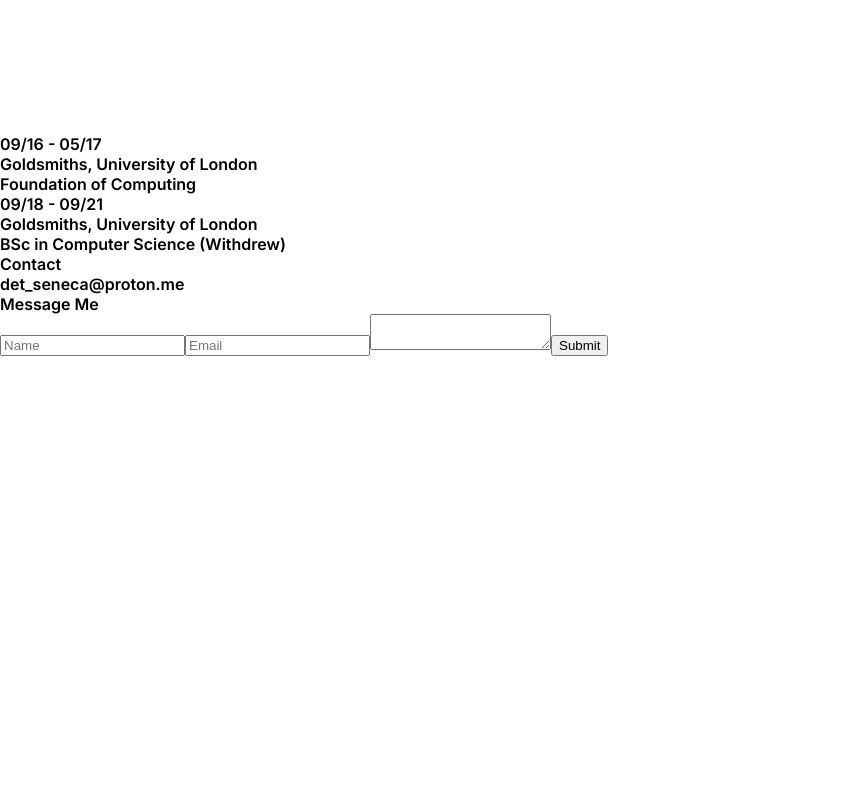
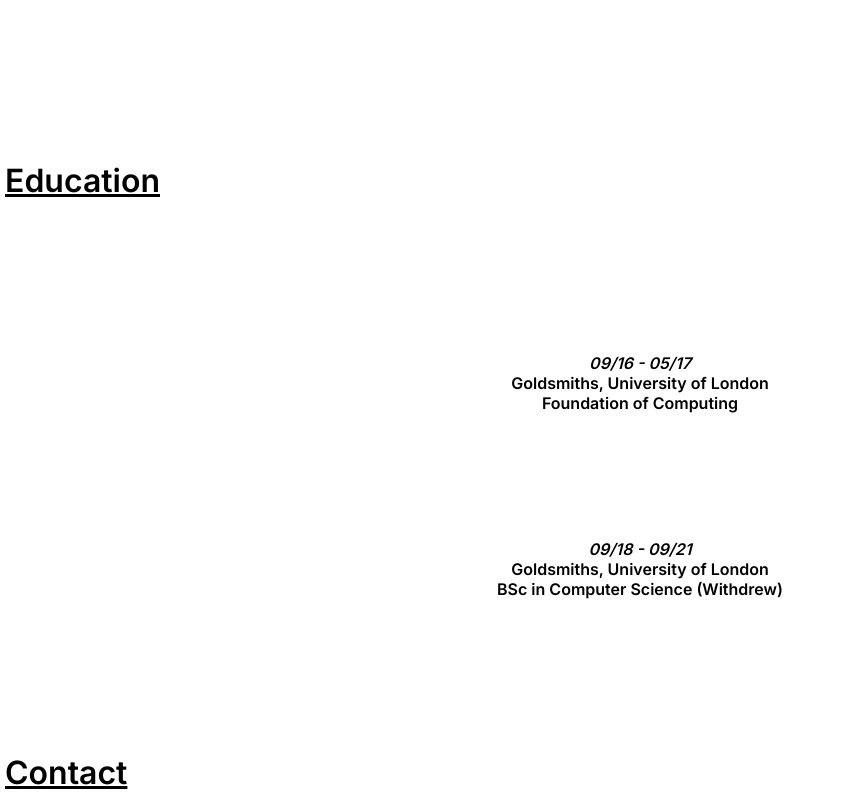
Before and after one commit to dt-seneca/my-portfolio, a Gatsby site: page / in a window 1280 px wide. Shown: the part 1540-2340 px from the top of the page, without its empty margins (0-845 px from the left). Before the commit the page ends 1896 px from the top, so only its background shows below. Built offline with nearby package versions, Linux system fonts and the light colour scheme; Gatsby itself is replaced by a stand-in of ours.

Commit message:
Finished styling.

```diff
--- a/src/components/contact.js
+++ b/src/components/contact.js
@@ -1,9 +1,10 @@
 import * as React from 'react'
-
+import {container, contactHeading} from './contact.module.css'
 const Contact = () => {
     return (
         <div>
-            <div>Contact</div>
+            <h2 className={contactHeading}>Contact</h2>
+            <div className={container}>
                 <div>det_seneca@proton.me</div>
                 <form>
                     <div>Message Me</div>
@@ -11,8 +12,9 @@ const Contact = () => {
                     <input type="email" placeholder='Email'/>
                     <textarea>
                     </textarea>
-                <input type="submit" />
+                    <input type="submit" value="Send" />
                 </form>
+            </div>
         </div>
     )
 }
--- /dev/null
+++ b/src/components/contact.module.css
@@ -0,0 +1,46 @@
+.container {
+    display: flex;
+    height: 500px;
+    flex-direction: column;
+    justify-content: space-evenly;
+    align-items: center;
+    margin: 0;
+    padding: 0;
+    width: 100%;
+}
+.contactHeading {
+    text-decoration: underline;
+    font-size: 2rem;
+    margin-left: 5px;
+}
+.container form {
+    display: flex;
+    flex-direction: column;
+    width: 500px;
+    height: 300px;
+    justify-content: space-between;
+}
+.container form > input {
+    font-size: 1rem;
+}
+.container form input[type="submit"] {
+    background: white;
+    color: black;
+    font-size: 1rem;
+    border: 1px solid black;
+    transition: all 0.5s;
+    padding: 8px 16px;
+    border-radius: 5px;
+    width: 150px;
+    align-self: center;
+}
+.container form input[type="submit"]:hover {
+    cursor: pointer;
+    background: black;
+    color: white;
+}
+@media only screen and (max-width: 740px) {
+    .container form {
+        width: 70vw;
+    }
+}
--- a/src/components/education.js
+++ b/src/components/education.js
@@ -1,20 +1,17 @@
 import * as React from 'react'
-
+import {container, educationHeading} from './education.module.css'
 const Education = () => {
     return (
         <div>
-            <div>
+            <h2 className={educationHeading}>Education</h2>
+            <div className={container}>
                 <div>
-                    09/16 - 05/17
-                </div>
-                <div>
+                    <em>09/16 - 05/17</em><br />
                     Goldsmiths, University of London<br />
                     Foundation of Computing
                 </div>
                 <div>
-                    09/18 - 09/21
-                </div>
-                <div>
+                    <em>09/18 - 09/21</em><br />
                     Goldsmiths, University of London <br />
                     BSc in Computer Science (Withdrew)
                 </div>
--- /dev/null
+++ b/src/components/education.module.css
@@ -0,0 +1,20 @@
+.container {
+    display: flex;
+    height: 500px;
+    flex-direction: column;
+    justify-content: space-evenly;
+    align-items: center;
+    margin: 0;
+    padding: 0;
+    width: 100%;
+}
+.container div {
+    /* border-left: 2px solid black; */
+    width: 100%;
+    text-align: center;
+}
+.educationHeading {
+    text-decoration: underline;
+    font-size: 2rem;
+    margin-left: 5px;
+}
--- a/src/components/intro.module.css
+++ b/src/components/intro.module.css
@@ -5,6 +5,7 @@
     align-items: center;
     margin: 0;
     padding: 0;
+    margin-left: 20px;
     width: 100%;
 }
 .introText {
```
Lines whose indentation alone changed are shown as unchanged.
